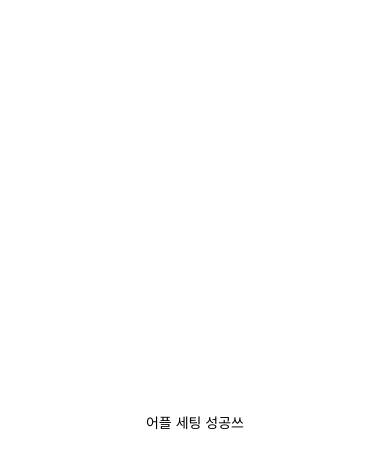
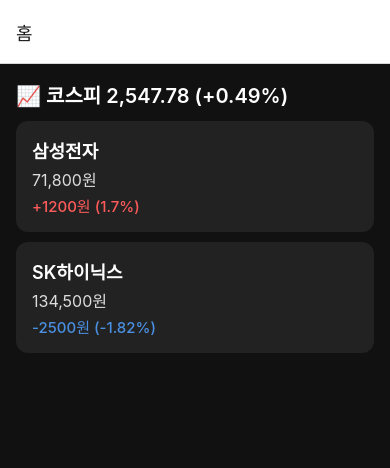
Before and after one commit to Team-8-Data-Processing-Programming/StockApp, a React Native app: screen / in a window 390 px wide. Shown: the top 468 px of the page. Built offline with nearby package versions, Linux system fonts and the light colour scheme.

Commit message:
feat: 기본 주식 추천 앱 화면 구성

```diff
--- a/App.js
+++ b/App.js
@@ -1,20 +1,15 @@
-import { StatusBar } from 'expo-status-bar';
-import { StyleSheet, Text, View } from 'react-native';
+import { NavigationContainer } from '@react-navigation/native';
+import { createStackNavigator } from '@react-navigation/stack';
+import HomeScreen from './screens/HomeScreen';
+
+const Stack = createStackNavigator();
 
 export default function App() {
   return (
-    <View style={styles.container}>
-      <Text>어플 세팅 성공쓰</Text>
-      <StatusBar style="auto" />
-    </View>
+    <NavigationContainer>
+      <Stack.Navigator>
+        <Stack.Screen name="홈" component={HomeScreen} />
+      </Stack.Navigator>
+    </NavigationContainer>
   );
 }
-
-const styles = StyleSheet.create({
-  container: {
-    flex: 1,
-    backgroundColor: '#fff',
-    alignItems: 'center',
-    justifyContent: 'center',
-  },
-});
--- /dev/null
+++ b/components/StockCard.js
@@ -0,0 +1,41 @@
+import React from 'react';
+import { View, Text, StyleSheet } from 'react-native';
+
+export default function StockCard({ stock }) {
+  const isUp = stock.change > 0;
+
+  return (
+    <View style={styles.card}>
+      <Text style={styles.name}>{stock.name}</Text>
+      <Text style={styles.price}>{stock.price.toLocaleString()}원</Text>
+      <Text style={[styles.rate, { color: isUp ? '#ff5b5b' : '#4a90e2' }]}>
+        {isUp ? '+' : ''}
+        {stock.change}원 ({stock.rate}%)
+      </Text>
+    </View>
+  );
+}
+
+const styles = StyleSheet.create({
+  card: {
+    backgroundColor: '#222',
+    padding: 16,
+    borderRadius: 12,
+    marginBottom: 10,
+  },
+  name: {
+    color: '#fff',
+    fontSize: 18,
+    fontWeight: '600',
+  },
+  price: {
+    color: '#ddd',
+    fontSize: 16,
+    marginTop: 4,
+  },
+  rate: {
+    marginTop: 4,
+    fontSize: 15,
+    fontWeight: '500',
+  },
+});
--- /dev/null
+++ b/screens/HomeScreen.js
@@ -0,0 +1,35 @@
+import React from 'react';
+import { View, Text, FlatList, StyleSheet } from 'react-native';
+import StockCard from '../components/StockCard';
+
+export default function HomeScreen() {
+  const stockData = [
+    { id: '1', name: '삼성전자', price: 71800, change: 1200, rate: 1.7 },
+    { id: '2', name: 'SK하이닉스', price: 134500, change: -2500, rate: -1.82 },
+  ];
+
+  return (
+    <View style={styles.container}>
+      <Text style={styles.title}>📈 코스피 2,547.78 (+0.49%)</Text>
+      <FlatList
+        data={stockData}
+        keyExtractor={(item) => item.id}
+        renderItem={({ item }) => <StockCard stock={item} />}
+      />
+    </View>
+  );
+}
+
+const styles = StyleSheet.create({
+  container: {
+    flex: 1,
+    backgroundColor: '#111',
+    padding: 16,
+  },
+  title: {
+    color: '#fff',
+    fontSize: 20,
+    fontWeight: '600',
+    marginBottom: 12,
+  },
+});
```
